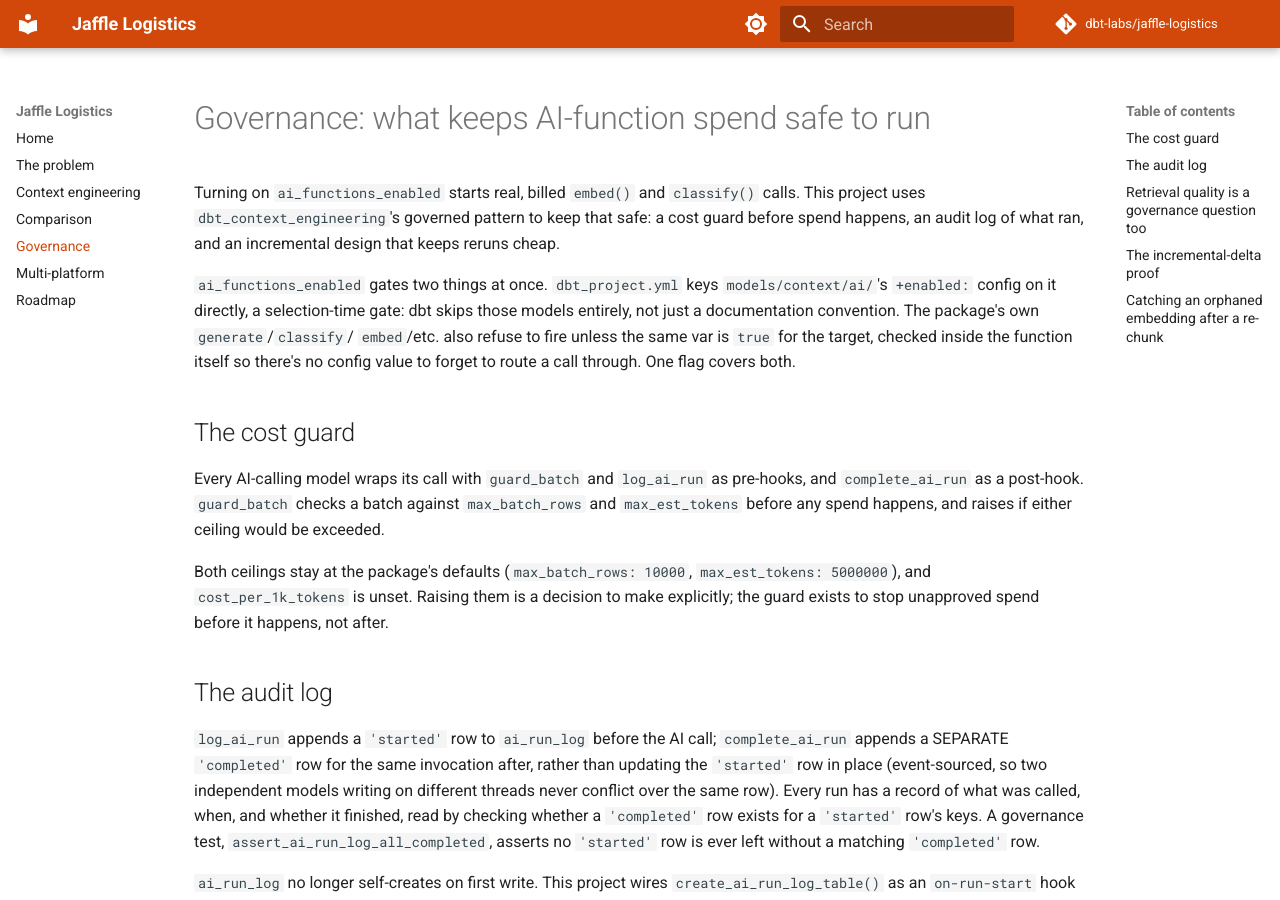
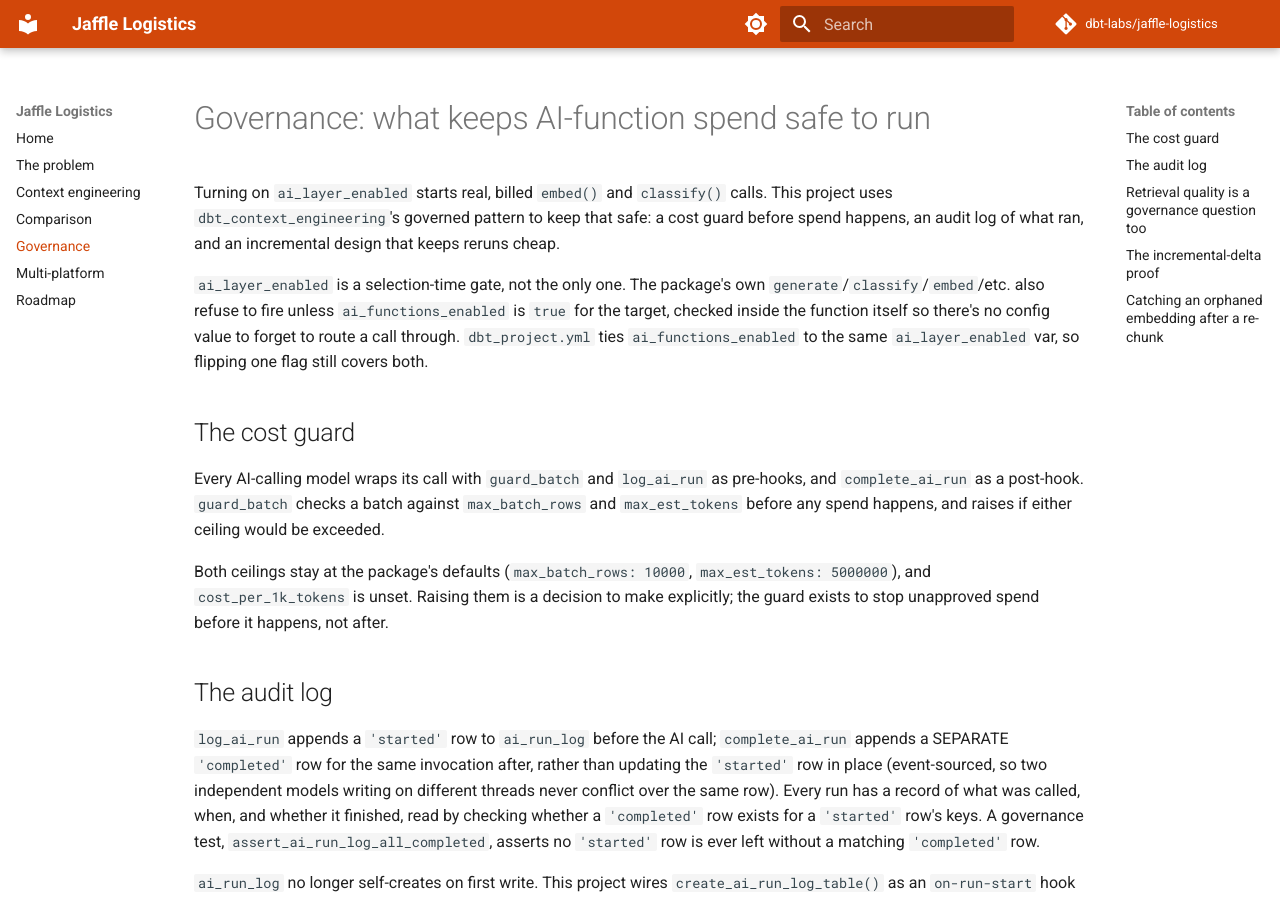
Before and after one commit to dbt-labs/jaffle-logistics, an MkDocs documentation site: the page built from docs/governance.md, in a window 1280 px wide and 900 px high. Built offline with MkDocs 1.6.1 and Material for MkDocs 9.7.7, drawn with Linux system fonts in a browser that asks for light colours; comment, search, counter and statistics services are not loaded.

Commit message:
Revert "Incorporate dbt-context-engineering package ai_functions_enabled var and pattern"
This reverts commit 24f69cb2c61dce8d48d4307743173f0cf91788eb.

```diff
--- a/docs/governance.md
+++ b/docs/governance.md
@@ -1,18 +1,17 @@
 # Governance: what keeps AI-function spend safe to run
 
-Turning on `ai_functions_enabled` starts real, billed `embed()` and
+Turning on `ai_layer_enabled` starts real, billed `embed()` and
 `classify()` calls. This project uses `dbt_context_engineering`'s
 governed pattern to keep that safe: a cost guard before spend happens,
 an audit log of what ran, and an incremental design that keeps reruns
 cheap.
 
-`ai_functions_enabled` gates two things at once. `dbt_project.yml` keys
-`models/context/ai/`'s `+enabled:` config on it directly, a
-selection-time gate: dbt skips those models entirely, not just a
-documentation convention. The package's own `generate`/`classify`/
-`embed`/etc. also refuse to fire unless the same var is `true` for the
-target, checked inside the function itself so there's no config value
-to forget to route a call through. One flag covers both.
+`ai_layer_enabled` is a selection-time gate, not the only one. The
+package's own `generate`/`classify`/`embed`/etc. also refuse to fire
+unless `ai_functions_enabled` is `true` for the target, checked inside
+the function itself so there's no config value to forget to route a
+call through. `dbt_project.yml` ties `ai_functions_enabled` to the same
+`ai_layer_enabled` var, so flipping one flag still covers both.
 
 ## The cost guard
 
```
Also changed, not shown: README.md (+1 -1 lines), dbt_project.yml (+14 -17 lines), docs/context-engineering.md (+6 -6 lines), docs/roadmap.md (+2 -2 lines), docs/assets/ai-jobs.svg, 2 other files.
